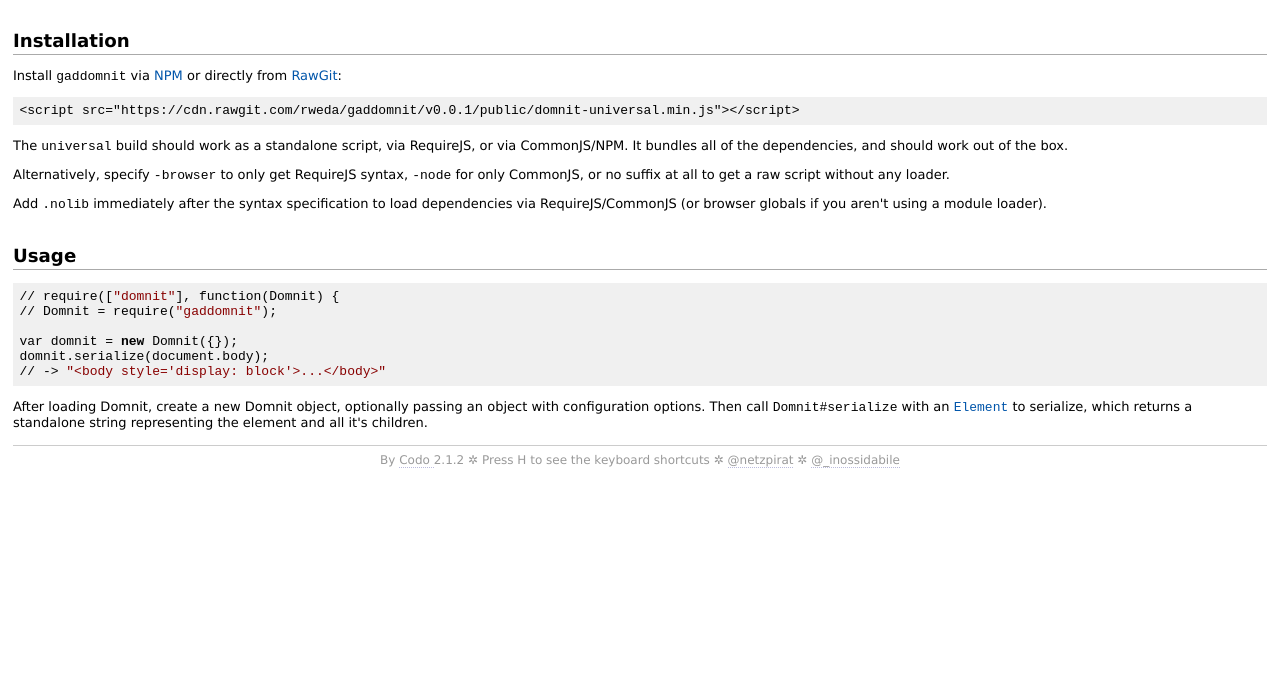
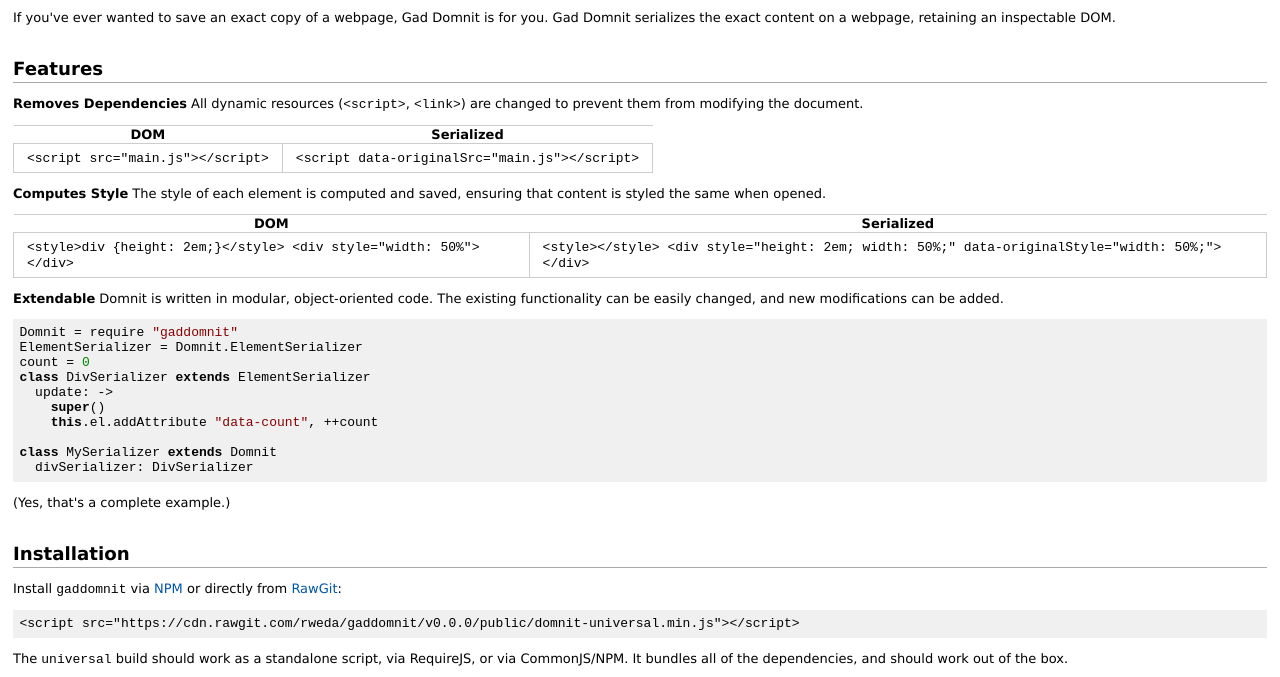
Before and after one commit to rweda/gaddomnit, a website: page docs/extra/README.md.html in a window 1280 px wide. Shown: the part 732-1409 px from the top of the page. Before the commit the page ends 1214 px from the top, so only its background shows below. Drawn offline with Linux system fonts and the light colour scheme.

Commit message:
Added features.

```diff
--- a/docs/extra/README.md.html
+++ b/docs/extra/README.md.html
@@ -36,7 +36,47 @@
       <div id='filecontents'>
         <h1 id="gad-domnit-">Gad Domnit!</h1><p>Serialize the DOM into a standalone HTML file.</p><p><a href="https://www.npmjs.com/package/gaddomnit"><img src="https://img.shields.io/npm/v/gaddomnit.svg" alt="Gad Domnit! on NPM"></a>
 <a href="https://travis-ci.org/rweda/gaddomnit"><img src="https://img.shields.io/travis/rweda/gaddomnit.svg" alt="Travis CI Build"></a>
-<a href="https://github.com/rweda/gaddomnit/blob/master/LICENSE"><img src="https://img.shields.io/github/license/rweda/gaddomnit.svg?style=plastic" alt="MIT Licensed"></a></p><h2 id="installation">Installation</h2><p>Install <code>gaddomnit</code> via <a href="https://www.npmjs.com/">NPM</a> or directly from <a href="http://rawgit.com/">RawGit</a>:</p><pre><code class="lang-html">&lt;script src=&quot;https://cdn.rawgit.com/rweda/gaddomnit/v0.0.1/public/domnit-universal.min.js&quot;&gt;&lt;/script&gt;
+<a href="https://github.com/rweda/gaddomnit/blob/master/LICENSE"><img src="https://img.shields.io/github/license/rweda/gaddomnit.svg?style=plastic" alt="MIT Licensed"></a></p><p>If you&#39;ve ever wanted to save an exact copy of a webpage, Gad Domnit is for you.
+Gad Domnit serializes the exact content on a webpage, retaining an inspectable DOM.</p><h2 id="features">Features</h2><p><strong>Removes Dependencies</strong> All dynamic resources (<code>&lt;script&gt;</code>, <code>&lt;link&gt;</code>) are changed to prevent them from modifying the
+document.</p><table>
+<thead>
+<tr>
+<th>DOM</th>
+<th>Serialized</th>
+</tr>
+</thead>
+<tbody>
+<tr>
+<td><code>&lt;script src=&quot;main.js&quot;&gt;&lt;/script&gt;</code></td>
+<td><code>&lt;script data-originalSrc=&quot;main.js&quot;&gt;&lt;/script&gt;</code></td>
+</tr>
+</tbody>
+</table><p><strong>Computes Style</strong> The style of each element is computed and saved, ensuring that content is styled the same when
+opened.</p><table>
+<thead>
+<tr>
+<th>DOM</th>
+<th>Serialized</th>
+</tr>
+</thead>
+<tbody>
+<tr>
+<td><code>&lt;style&gt;div {height: 2em;}&lt;/style&gt; &lt;div style=&quot;width: 50%&quot;&gt;&lt;/div&gt;</code></td>
+<td><code>&lt;style&gt;&lt;/style&gt; &lt;div style=&quot;height: 2em; width: 50%;&quot; data-originalStyle=&quot;width: 50%;&quot;&gt;&lt;/div&gt;</code></td>
+</tr>
+</tbody>
+</table><p><strong>Extendable</strong> Domnit is written in modular, object-oriented code.  The existing functionality can be easily changed,
+and new modifications can be added.</p><pre><code class="lang-coffee">Domnit = require &quot;gaddomnit&quot;
+ElementSerializer = Domnit.ElementSerializer
+count = 0
+class DivSerializer extends ElementSerializer
+  update: -&gt;
+    super()
+    this.el.addAttribute &quot;data-count&quot;, ++count
+
+class MySerializer extends Domnit
+  divSerializer: DivSerializer
+</code></pre><p>(Yes, that&#39;s a complete example.)</p><h2 id="installation">Installation</h2><p>Install <code>gaddomnit</code> via <a href="https://www.npmjs.com/">NPM</a> or directly from <a href="http://rawgit.com/">RawGit</a>:</p><pre><code class="lang-html">&lt;script src=&quot;https://cdn.rawgit.com/rweda/gaddomnit/v0.0.0/public/domnit-universal.min.js&quot;&gt;&lt;/script&gt;
 </code></pre><p>The <code>universal</code> build should work as a standalone script, via RequireJS, or via CommonJS/NPM.
 It bundles all of the dependencies, and should work out of the box.</p><p>Alternatively, specify <code>-browser</code> to only get RequireJS syntax, <code>-node</code> for only CommonJS, or no suffix at all to get
 a raw script without any loader.</p><p>Add <code>.nolib</code> immediately after the syntax specification to load dependencies via RequireJS/CommonJS (or browser globals
```
Also changed, not shown: README.md.
